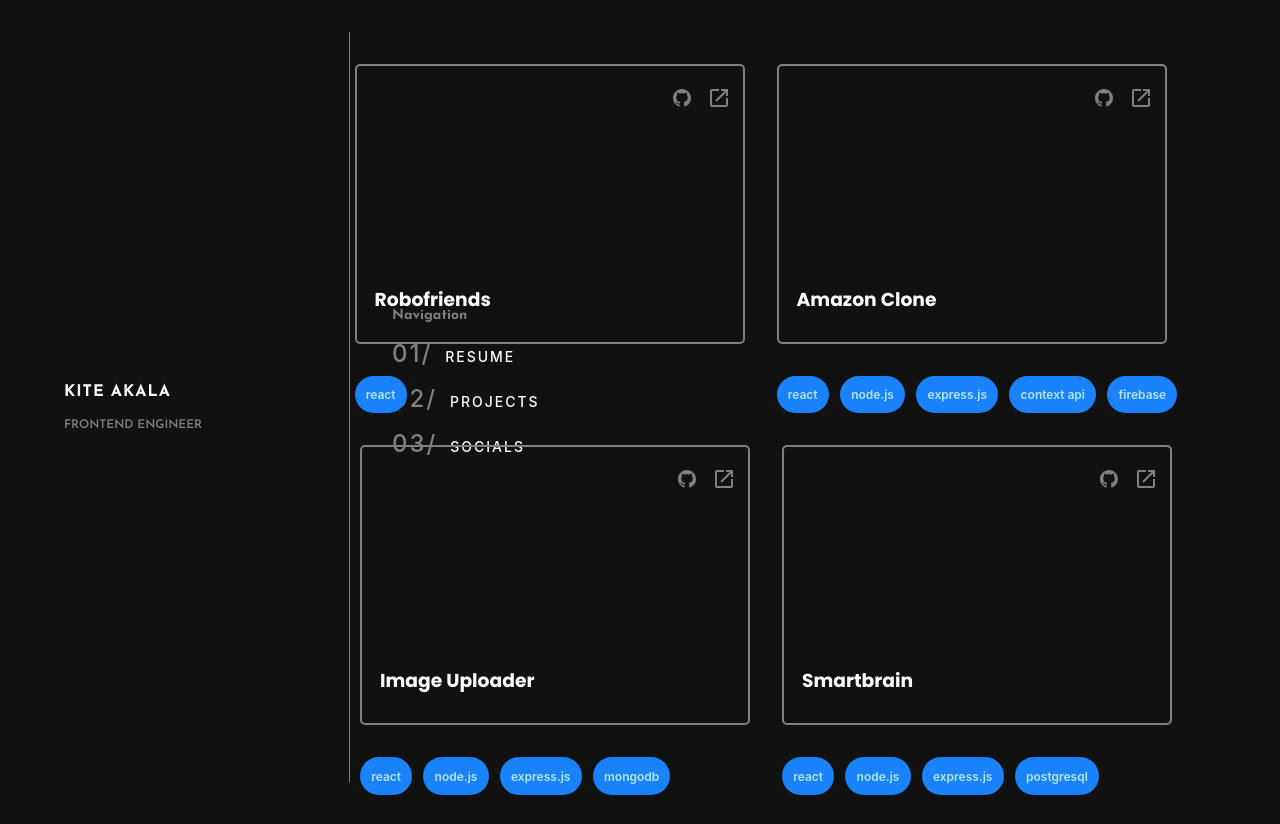
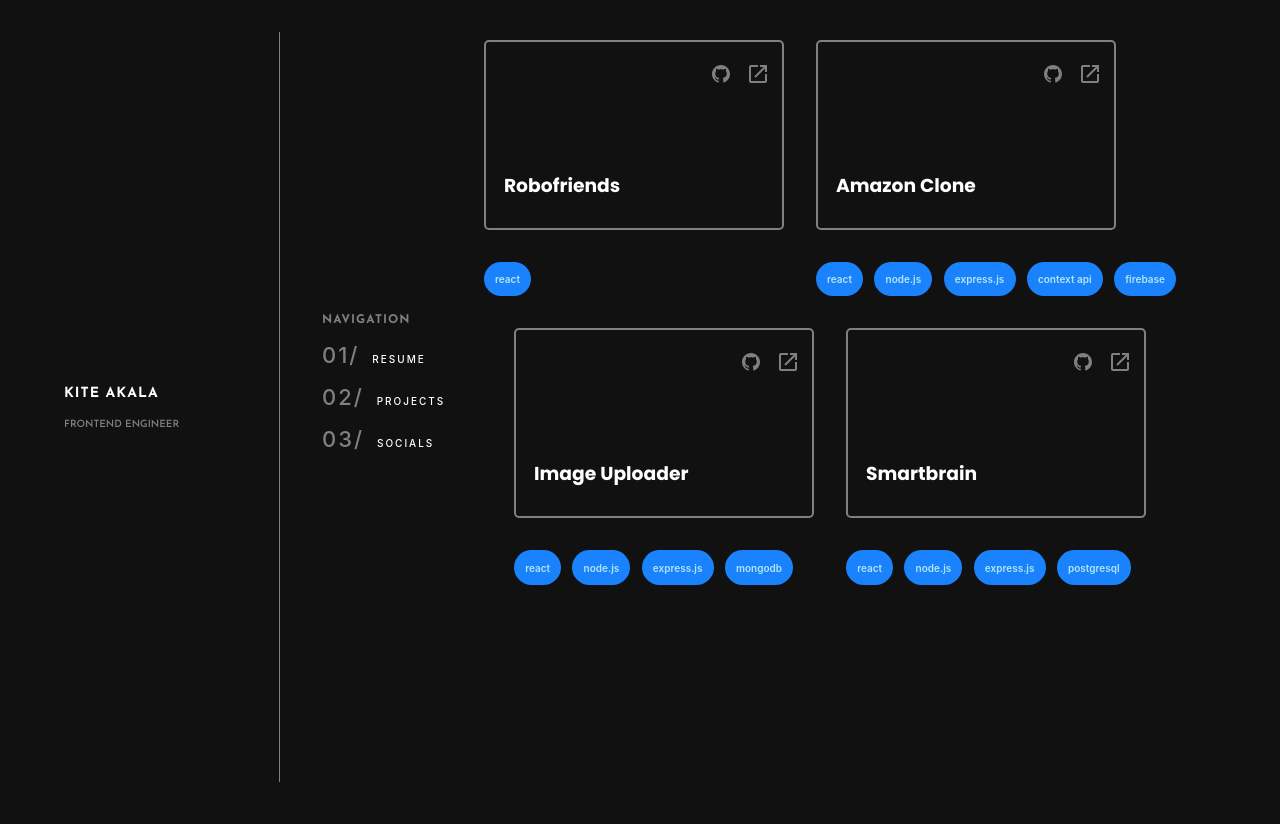
Before and after one commit to sambabib/portfoliov3, a React (Create React App) app: page /projects in a window 1280 px wide. After the commit the page ends 800 px from the top, so only its background shows below. Built offline with nearby package versions, Linux system fonts and the light colour scheme.

Commit message:
fixed zoom issue... v1

```diff
--- a/src/App.css
+++ b/src/App.css
@@ -3,11 +3,12 @@
   display: flex;
   flex-direction: row;
   height: 100%;
+  overflow: hidden !important;
 }
 
 .side {
   height: 100%;
-    margin: 1.5rem 4rem;
+  /* margin: 1.5rem 4rem; */
   position: absolute;
   right: 0;
 }
--- a/src/Components/Home/Home.scss
+++ b/src/Components/Home/Home.scss
@@ -1,8 +1,8 @@
 @import url('https://fonts.googleapis.com/css2?family=Josefin+Sans:wght@400;500;600;700&display=swap');
 
 .home {
-  max-width: 500px;
-  min-width: 350px;
+  max-width: 390px;
+  min-width: 280px;
   height: calc(100vh - 50px);
   border-right: 1px solid gray;
   display: flex;
@@ -14,7 +14,7 @@
 
   h3 {
     font-weight: 700;
-    font-size: 16px;
+    font-size: 14px;
     font-family: 'Josefin Sans', sans-serif;
     text-transform: uppercase;
     line-height: 1.2rem;
@@ -22,7 +22,7 @@
   }
 
   p {
-      font-size: 12px;
+      font-size: 10px;
       font-weight: 600;
       color: gray;
       margin-top: 1rem;
--- a/src/Components/Navigation/Navigation.scss
+++ b/src/Components/Navigation/Navigation.scss
@@ -11,17 +11,19 @@
   padding: 0 2rem;
   margin-top: 1rem;
   position: fixed;
-  left: 360px;
+  left: 290px;
+  text-transform: uppercase;
+  letter-spacing: 1px;
 
   .navigation-items {
     h3 {
-      font-size: 14px;
+      font-size: 12px;
       color: gray;
       font-family: 'Josefin Sans', sans-serif;
     }
 
     p {
-      font-size: 14px;
+      font-size: 10px;
       font-weight: 500;
       text-transform: uppercase;
       margin: 1rem 0;
@@ -35,7 +37,7 @@
     }
 
     #number {
-      font-size: 24px;
+      font-size: 22px;
       padding-right: 0.8rem;
       color: gray;
     }
--- a/src/Components/Projects/Projects.scss
+++ b/src/Components/Projects/Projects.scss
@@ -1,8 +1,9 @@
-
 .projects {
-  // margin: 0 auto;
+  width: 900px;
   position: relative;
   top: 40px;
+  right: 0;
+  overflow-x: hidden !important;
 
   .project-grid-initial {
     display: flex;
@@ -25,6 +26,6 @@
   .project-stack {
     display: flex;
     flex-direction: row;
-    gap: .7rem;
+    gap: 0.7rem;
   }
 }
--- a/src/Components/Socials/Socials.scss
+++ b/src/Components/Socials/Socials.scss
@@ -10,7 +10,7 @@
     margin: 0 auto;
     margin-top: 20rem !important;
     text-align: center;
-    font-size: 14px;
+    font-size: 10px;
     font-weight: 600;
     color: #fff;
     letter-spacing: 1px;
@@ -47,7 +47,7 @@
       }
 
       #socials {
-        font-size: 14px;
+        font-size: 12px;
         font-family: 'Poppins', sans-serif;
         padding-left: .8rem;
         padding-right: .5rem;
--- a/src/Utils/Tags/Tags.scss
+++ b/src/Utils/Tags/Tags.scss
@@ -2,12 +2,11 @@
 
 
 .project-tags {
-//   width: 340px;
   display: flex;
   flex-direction: row;
   flex-wrap: wrap;
   gap: 1rem;
-  font-size: 12px;
+  font-size: 10px;
 
   .tag-name {
     font-family: 'Poppins' sans-serif;
--- a/src/Utils/Work/Work.scss
+++ b/src/Utils/Work/Work.scss
@@ -4,15 +4,12 @@
 .grid {
     position: relative;
     border: 2px solid gray;
-    min-height: 280px;
-    width: 390px;
+    min-height: 190px;
+    width: 300px;
     border-radius: 5px;
     transition: all .2s ease-in-out;
     cursor: pointer;
 
-    // &:hover {
-    //   transform: scale(1.1);
-    // }
 
     .project-links {
       position: absolute;
--- a/src/index.css
+++ b/src/index.css
@@ -14,6 +14,22 @@
   -moz-osx-font-smoothing: grayscale;
 }
 
+::-webkit-scrollbar {
+  width: 10px !important;
+}
+
+::-webkit-scrollbar-track {
+  background: #555 !important;
+}
+
+::-webkit-scrollbar-thumb {
+  background: #888 !important;
+}
+
+::-webkit-scrollbar-thumb:hover {
+  background: #555 !important;
+}
+
 code {
   font-family: source-code-pro, Menlo, Monaco, Consolas, 'Courier New',
     monospace;
```
Lines whose indentation alone changed are shown as unchanged.
